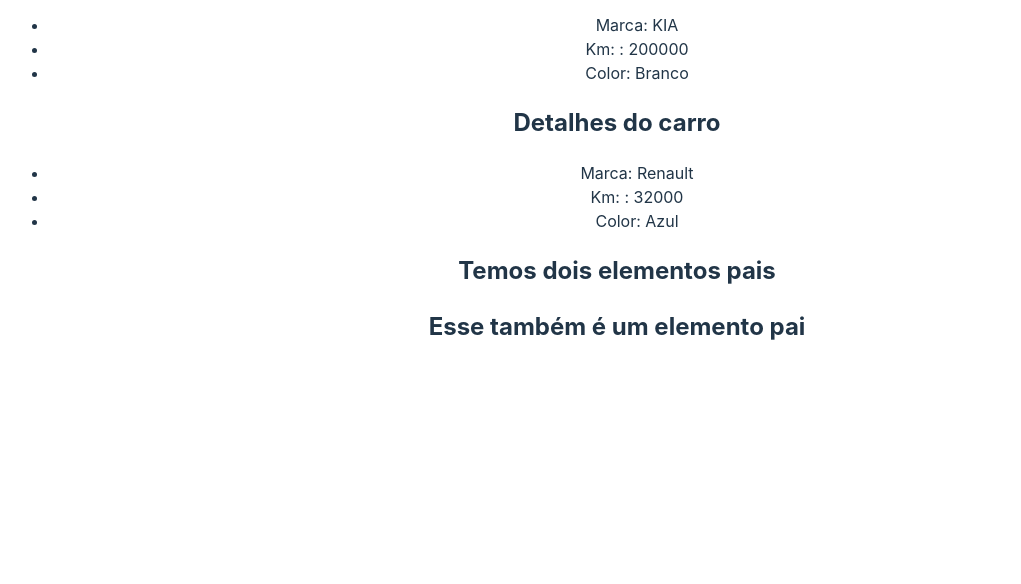
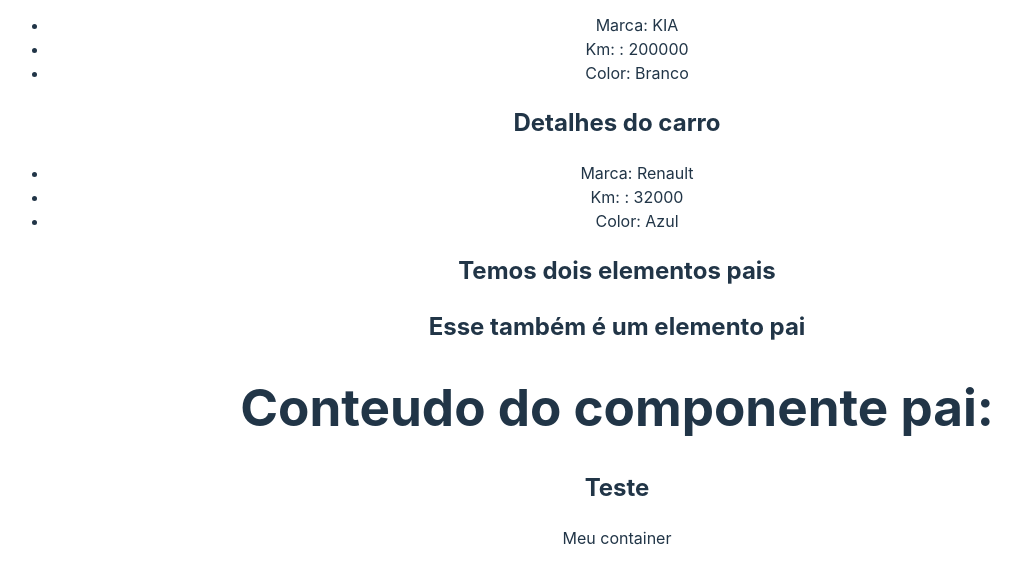
Before and after one commit to Lucassevero06/front-end-udemy, a React (Vite) app in the folder REACT/3_AVANÇANDO_REACT/avancando_com_react/: page / in a window 1280 px wide. Shown: the part 2363-2947 px from the top of the page, without its empty margins (23-1044 px from the left). Built offline with nearby package versions, Linux system fonts and the light colour scheme.

Commit message:
entendendo o children

```diff
--- a/REACT/3_AVANÇANDO_REACT/avancando_com_react/src/App.jsx
+++ b/REACT/3_AVANÇANDO_REACT/avancando_com_react/src/App.jsx
@@ -20,6 +20,9 @@ import CarDetails from './components/CarDetails'
 
 // 12 - fragments
 import Fragment from './components/Fragment'
+
+// 13 - Children
+import Container from './components/Container'
 // 11 - renderização de listas com componente
 
 const cars = [
@@ -61,6 +64,13 @@ function App() {
       ))}
       {/* 12 - fragments */}
       <Fragment/>
+      {/* 13 - Children */}
+      <Container>
+        <div>
+          <h2>Teste</h2>
+          <p>Meu container</p>
+        </div>
+      </Container>
     </div>
   )
 
--- /dev/null
+++ b/REACT/3_AVANÇANDO_REACT/avancando_com_react/src/components/Container.jsx
@@ -0,0 +1,10 @@
+const Container = ({children}) => {
+  return (
+    <div>
+        <h1>Conteudo do componente pai:</h1>
+        {children}
+    </div>
+  )
+}
+
+export default Container
```
